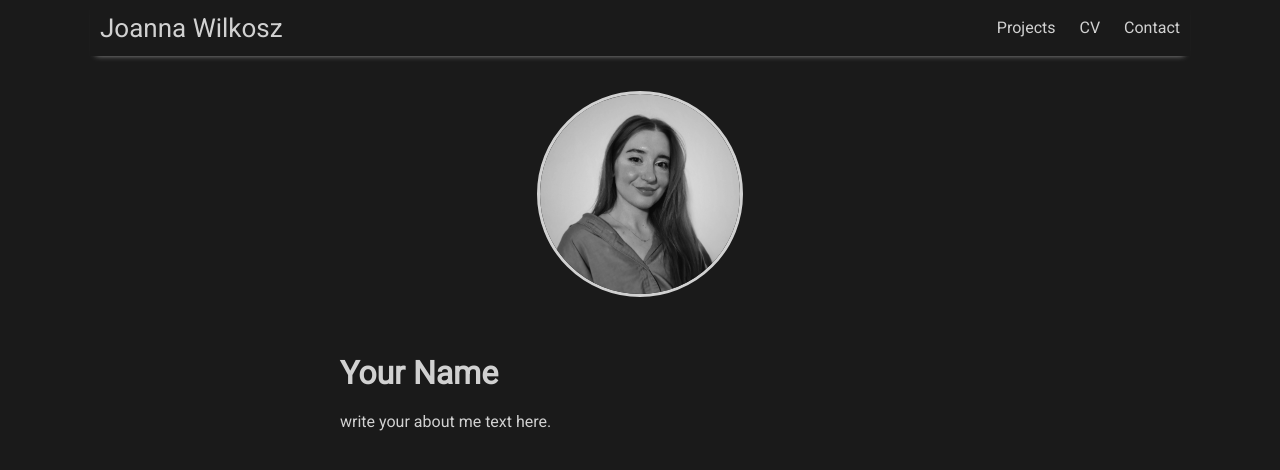
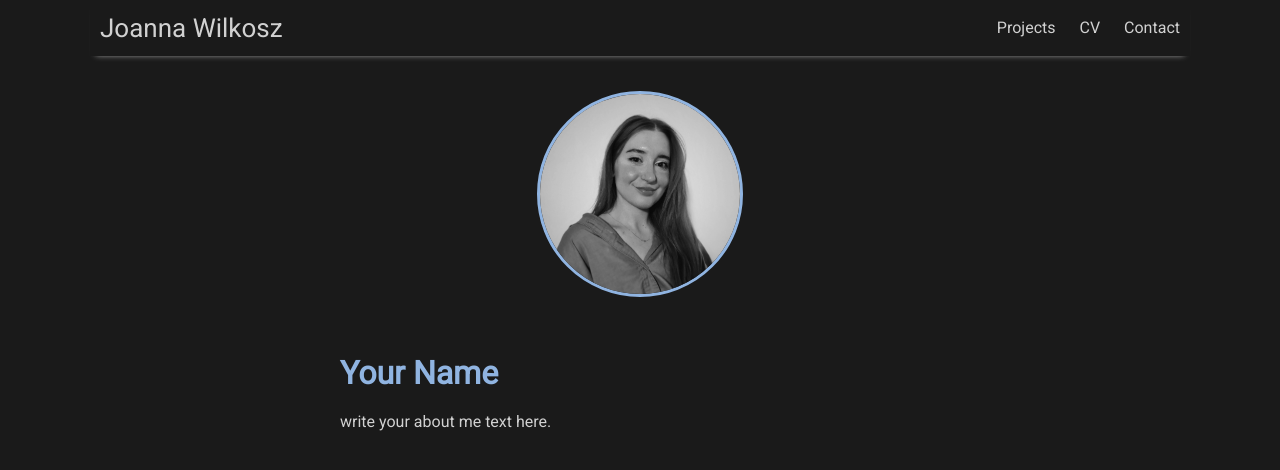
Before and after one commit to joanna-wi/joanna-wi.github.io, a Jekyll site: the page built from index.md, in a window 1280 px wide. Shown: the top 470 px of the page. Built offline with Jekyll 4.4.1, drawn with Linux system fonts in a browser that asks for light colours; nearby versions of some CDN libraries.

Commit message:
Update main.scss

```diff
--- a/assets/css/main.scss
+++ b/assets/css/main.scss
@@ -31,9 +31,9 @@
 
 
 .home { display:flex; flex-direction:column; align-items:flex-start; gap:3rem; }
-.profile-photo { width:200px; height:200px; border-radius:50%; object-fit:cover; flex-shrink:0; border:3px solid #d1d1d1; }
+.profile-photo { width:200px; height:200px; border-radius:50%; object-fit:cover; flex-shrink:0; border:3px solid #90b4e1; }
 .home-text { text-align:justify; }
-.home-text h1 { margin-top:.5rem; }
+.home-text h1 { margin-top:.5rem; color: #90b4e1; }
 
 
 
```
